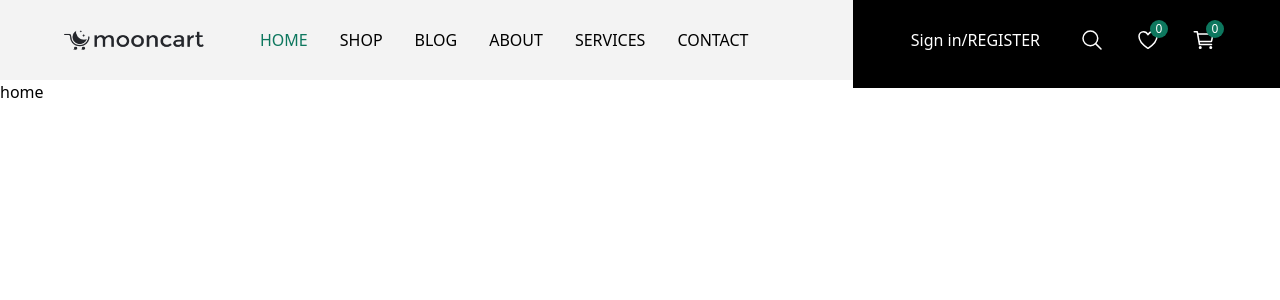
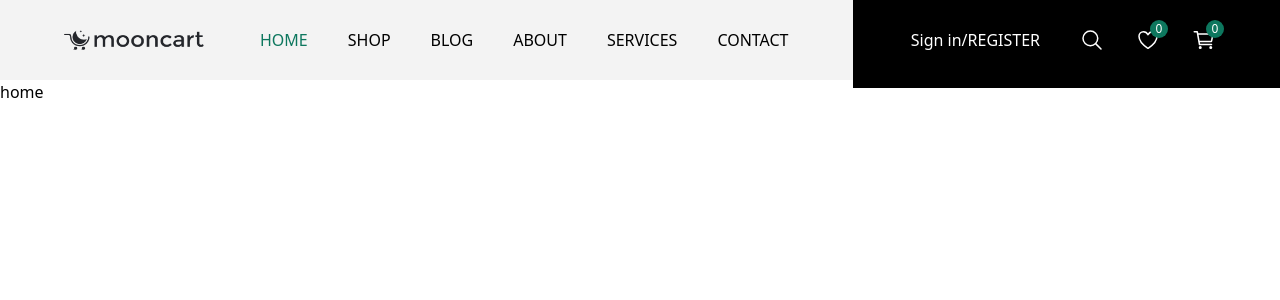
Before and after one commit to zahra-hjri/E-commerce-moon, a Next.js app: page / in a window 1280 px wide. Shown: the top 300 px of the page. Built offline with nearby package versions, Linux system fonts and the light colour scheme.

Commit message:
edited header

```diff
--- a/src/app/components/layout/Header.tsx
+++ b/src/app/components/layout/Header.tsx
@@ -67,7 +67,7 @@ const Header = () => {
             >
               <Image src={logo} alt="logo" width={140} height={90} />
             </div>
-            <ul className="hidden lg:flex items-center justify-between gap-8">
+            <ul className="hidden lg:flex items-center justify-between gap-10">
               {menulists.map((item) => (
                 <li
                   key={item.id}
```
